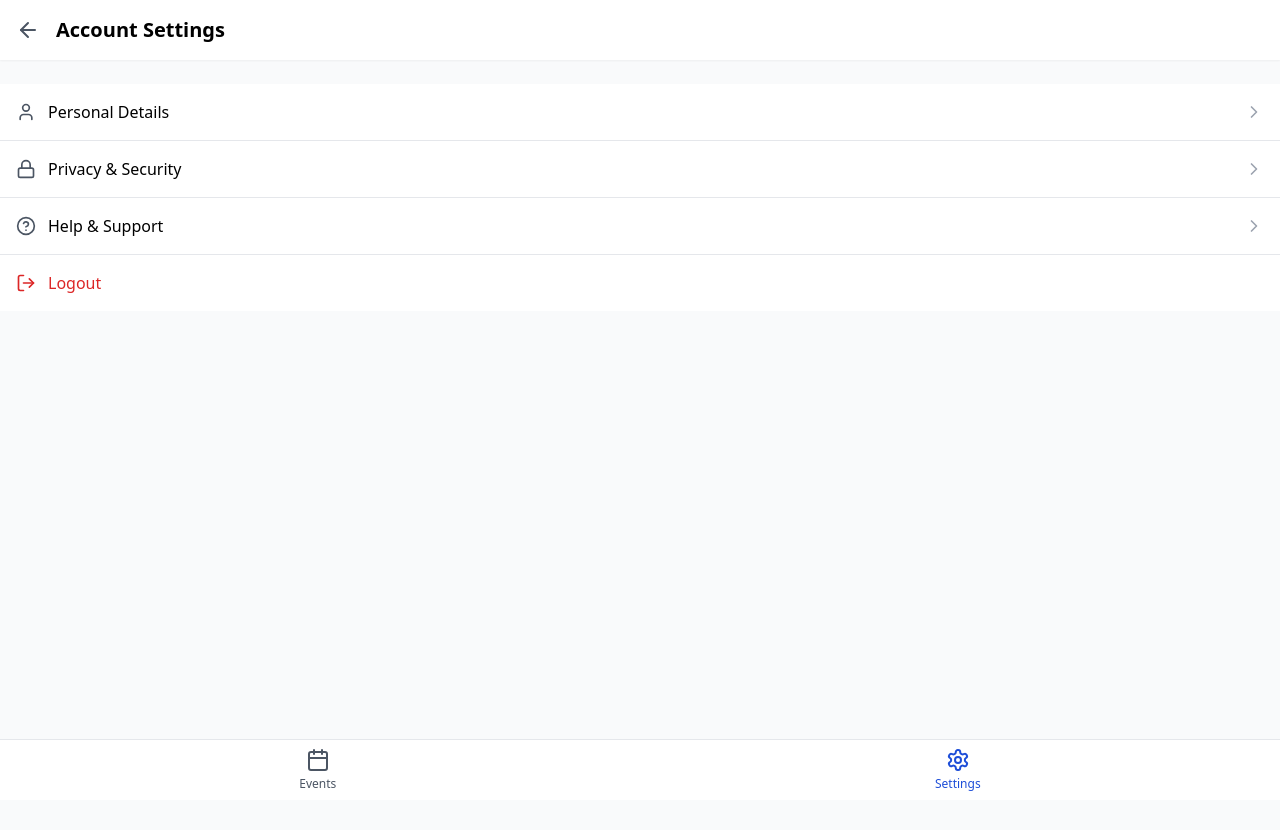
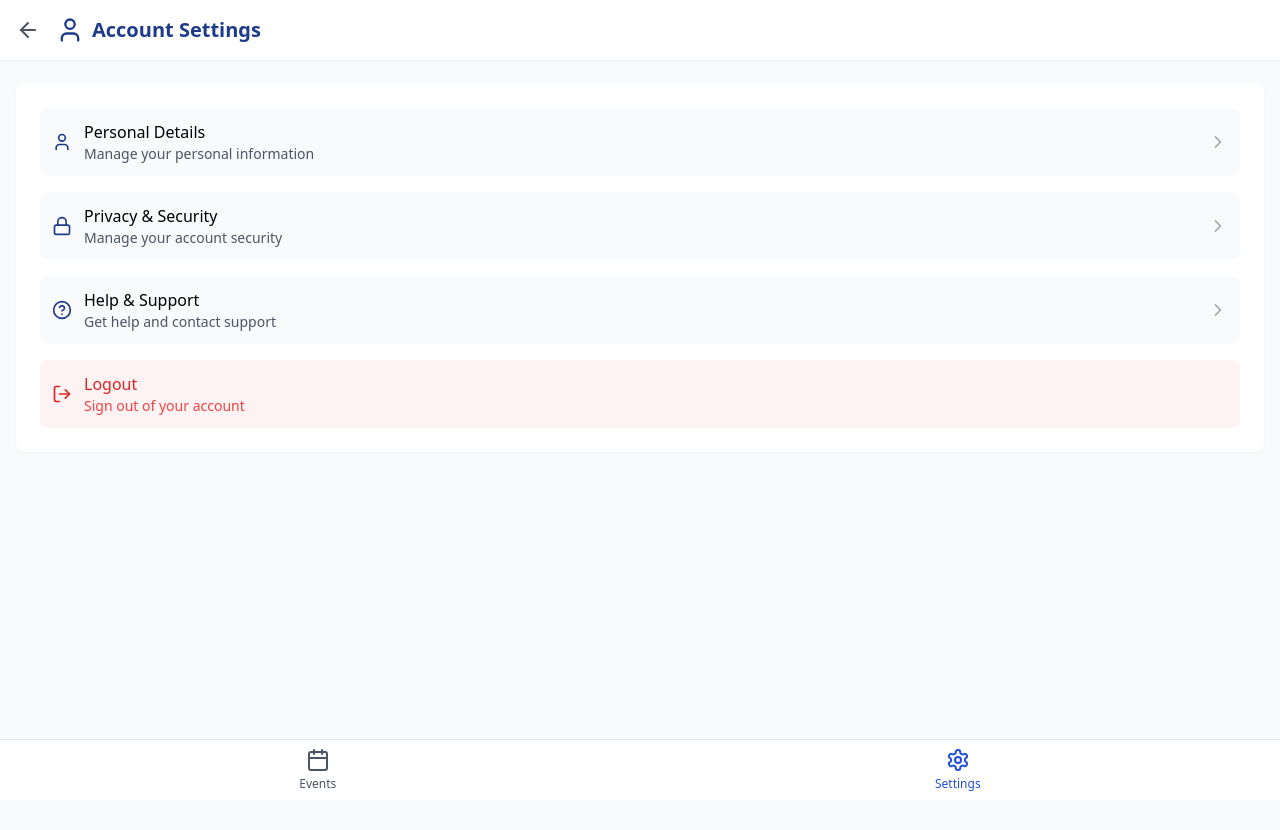
Before and after one commit to arsalzahid9/event-pwa, a React (Vite) app: page /settings in a window 1280 px wide. Shown: the top 830 px of the page. Built offline with nearby package versions, Linux system fonts and the light colour scheme.

Commit message:
Setting Screen Design Updated

```diff
--- a/src/pages/Settings.tsx
+++ b/src/pages/Settings.tsx
@@ -22,7 +22,7 @@ export default function Settings() {
     } catch (error) {
       console.error('Logout error:', error);
     } finally {
-      localStorage.removeItem('authToken'); // Clear token
+      localStorage.removeItem('authToken');
       setUser(null);
       navigate('/login');
     }
@@ -31,54 +31,61 @@ export default function Settings() {
   return (
     <div className="min-h-screen bg-gray-50">
       <div className="bg-white p-4 flex items-center gap-4 shadow-sm">
-        <button onClick={() => navigate(-1)} className="text-gray-600">
+        <button onClick={() => navigate(-1)} className="text-gray-600 hover:text-gray-800">
           <ArrowLeft size={24} />
         </button>
-        <h1 className="text-xl font-semibold">Account Settings</h1>
+        <div className="flex items-center">
+          <User className="text-blue-900 mr-2" size={28} />
+          <h1 className="text-xl font-semibold text-blue-900">Account Settings</h1>
+        </div>
       </div>
 
-
-
-      <div className="mt-6 bg-white">
+      <div className="bg-white p-6 mt-6 space-y-4 mx-4 rounded-lg shadow-sm">
         <Link
           to="/personal-settings"
-          className="w-full p-4 flex items-center justify-between text-left border-b hover:bg-gray-50"
+          className="flex items-center p-3 bg-gray-50 rounded-lg hover:bg-gray-100 transition-colors"
         >
-          <div className="flex items-center gap-3">
-            <User className="text-gray-600" size={20} />
+          <User className="w-5 h-5 text-blue-900 mr-3" />
+          <div className="flex-1">
             <span className="font-medium">Personal Details</span>
+            <p className="text-sm text-gray-600">Manage your personal information</p>
           </div>
-          <ChevronRight className="text-gray-400" size={20} />
+          <ChevronRight className="w-5 h-5 text-gray-400" />
         </Link>
 
         <Link
           to="/privacy-security"
-          className="w-full p-4 flex items-center justify-between text-left border-b hover:bg-gray-50"
+          className="flex items-center p-3 bg-gray-50 rounded-lg hover:bg-gray-100 transition-colors"
         >
-          <div className="flex items-center gap-3">
-            <Lock className="text-gray-600" size={20} />
+          <Lock className="w-5 h-5 text-blue-900 mr-3" />
+          <div className="flex-1">
             <span className="font-medium">Privacy & Security</span>
+            <p className="text-sm text-gray-600">Manage your account security</p>
           </div>
-          <ChevronRight className="text-gray-400" size={20} />
+          <ChevronRight className="w-5 h-5 text-gray-400" />
         </Link>
 
         <Link
           to="/help-support"
-          className="w-full p-4 flex items-center justify-between text-left border-b hover:bg-gray-50"
+          className="flex items-center p-3 bg-gray-50 rounded-lg hover:bg-gray-100 transition-colors"
         >
-          <div className="flex items-center gap-3">
-            <HelpCircle className="text-gray-600" size={20} />
+          <HelpCircle className="w-5 h-5 text-blue-900 mr-3" />
+          <div className="flex-1">
             <span className="font-medium">Help & Support</span>
+            <p className="text-sm text-gray-600">Get help and contact support</p>
           </div>
-          <ChevronRight className="text-gray-400" size={20} />
+          <ChevronRight className="w-5 h-5 text-gray-400" />
         </Link>
 
         <button
           onClick={handleLogout}
-          className="w-full p-4 flex items-center gap-3 text-left text-red-600"
+          className="w-full flex items-center p-3 bg-red-50 rounded-lg hover:bg-red-100 transition-colors"
         >
-          <LogOut size={20} />
-          <span className="font-medium">Logout</span>
+          <LogOut className="w-5 h-5 text-red-600 mr-3" />
+          <div className="flex-1 text-left">
+            <span className="font-medium text-red-600">Logout</span>
+            <p className="text-sm text-red-500">Sign out of your account</p>
+          </div>
         </button>
       </div>
     </div>
```
